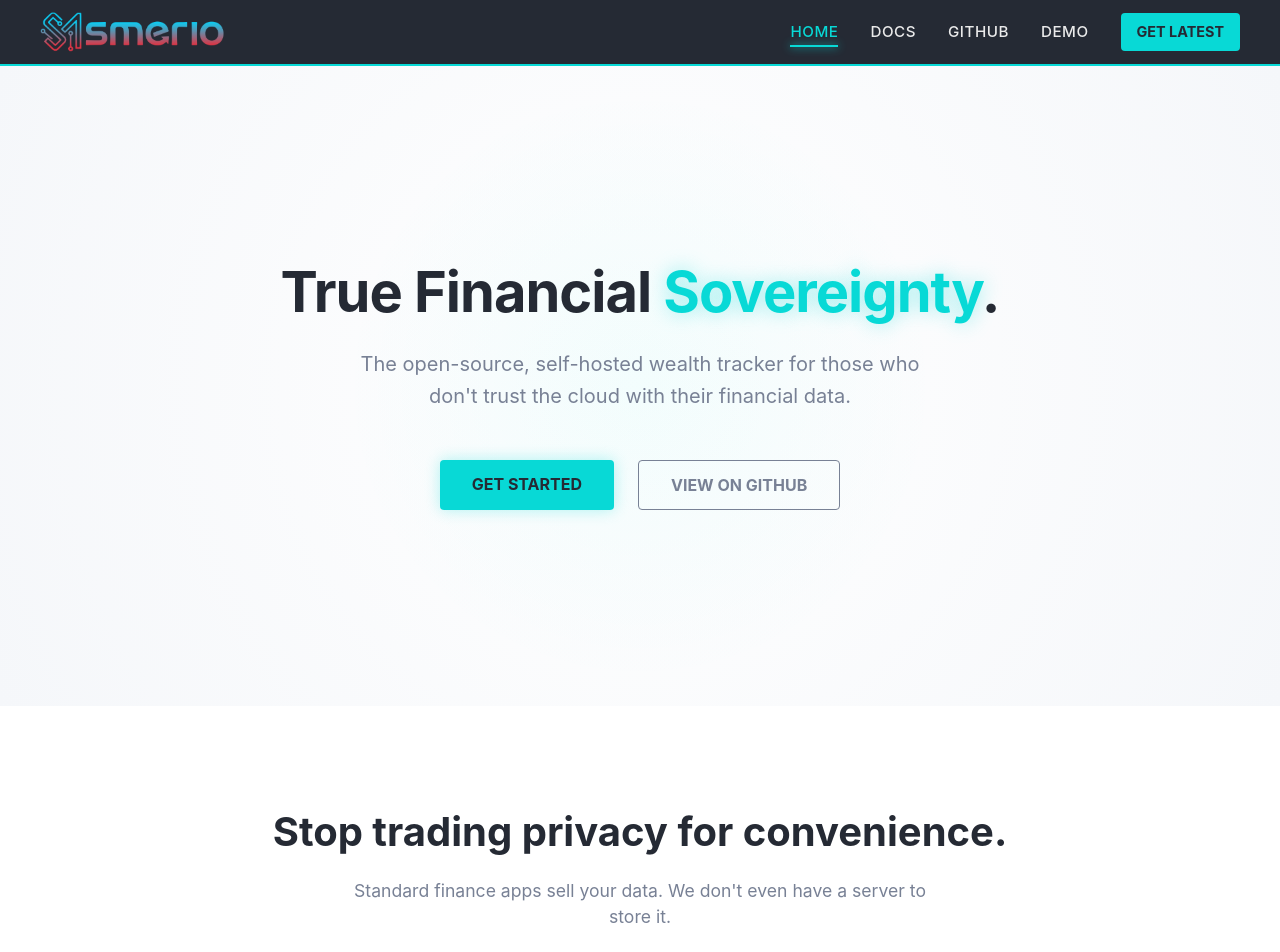
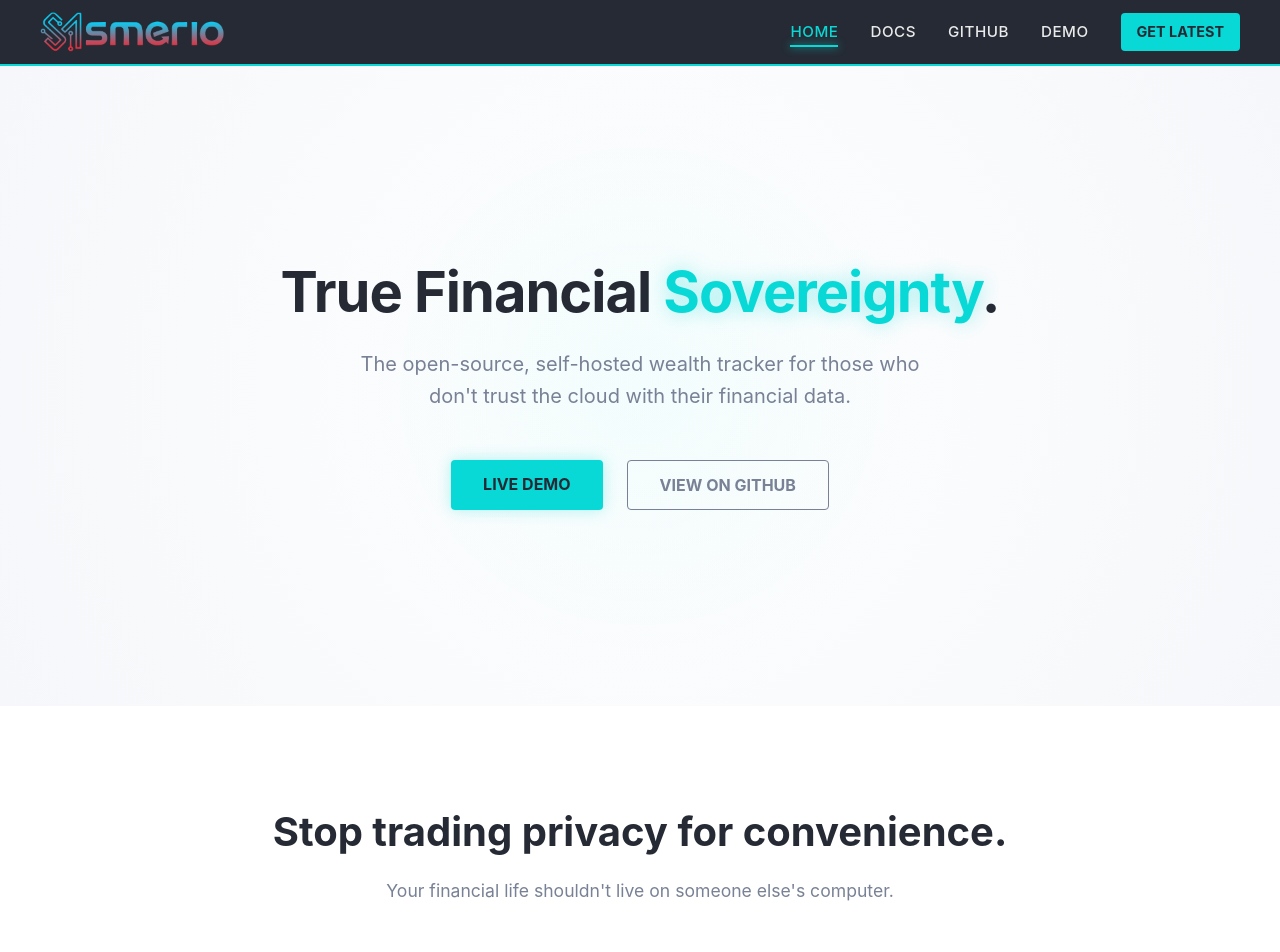
Before and after one commit to smerio/smer.io, a React (Vite) app: page / in a window 1280 px wide. Shown: the top 952 px of the page. Built offline with nearby package versions, Linux system fonts and the light colour scheme.

Commit message:
Update Hero CTA to Live Demo and refine privacy slogan

```diff
--- a/src/components/FeatureGrid.jsx
+++ b/src/components/FeatureGrid.jsx
@@ -30,7 +30,7 @@ const FeatureGrid = () => {
             <div className={classes.container}>
                 <div className={classes.header}>
                     <h2>Stop trading privacy for convenience.</h2>
-                    <p>Standard finance apps sell your data. We don't even have a server to store it.</p>
+                    <p>Your financial life shouldn't live on someone else's computer.</p>
                 </div>
                 <div className={classes.grid}>
                     {features.map((feature, index) => (
--- a/src/components/Hero.jsx
+++ b/src/components/Hero.jsx
@@ -11,7 +11,7 @@ const Hero = () => {
                     The open-source, self-hosted wealth tracker for those who don't trust the cloud with their financial data.
                 </p>
                 <div className={classes.actions}>
-                    <a href="/docs" className={`${classes.btn} ${classes.primary}`}>Get Started</a>
+                    <a href="https://demo.smer.io" target="_blank" rel="noreferrer" className={`${classes.btn} ${classes.primary}`}>Live demo</a>
                     <a href="https://github.com/smerio/smerio" target="_blank" rel="noreferrer" className={`${classes.btn} ${classes.secondary}`}>
                         View on GitHub
                     </a>
```
